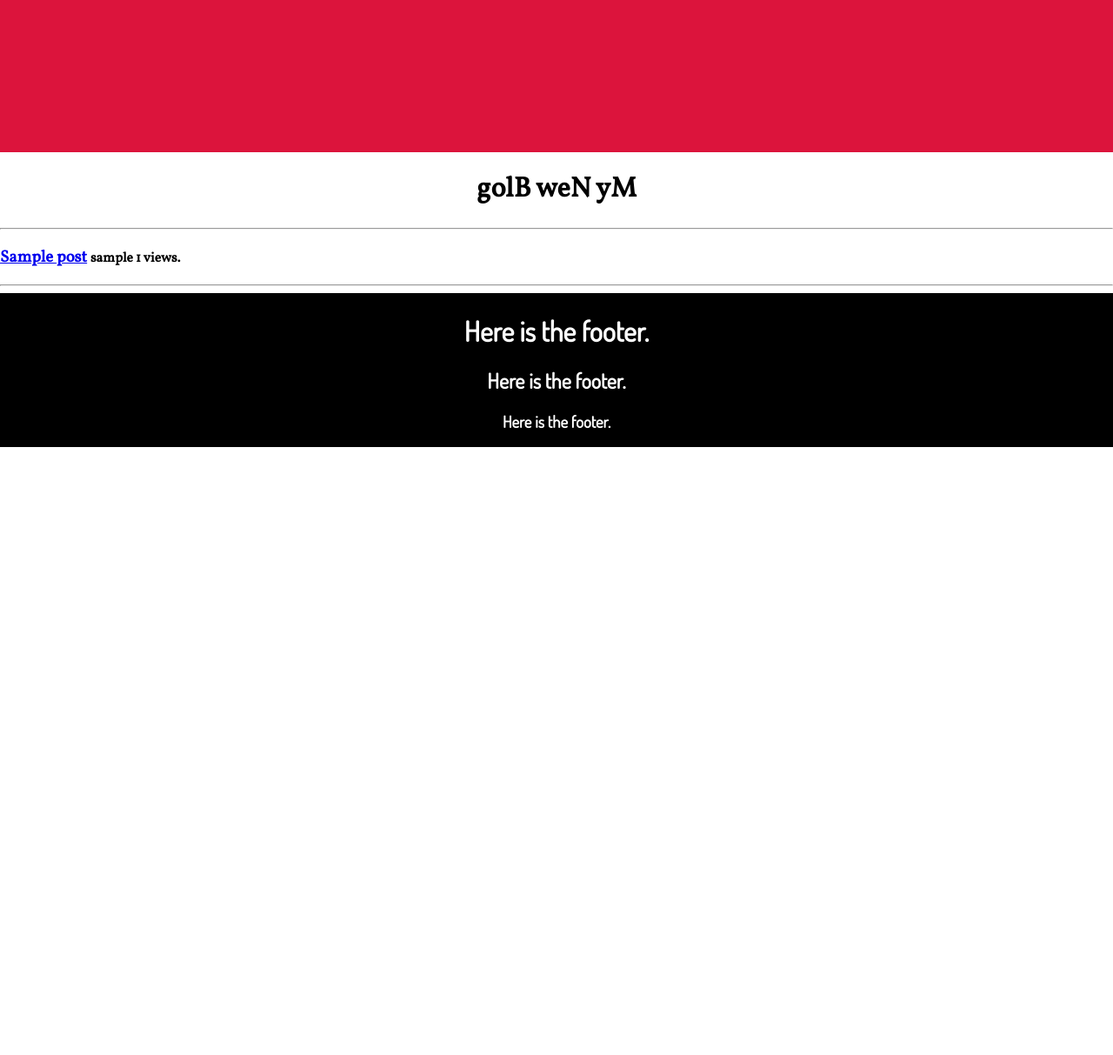
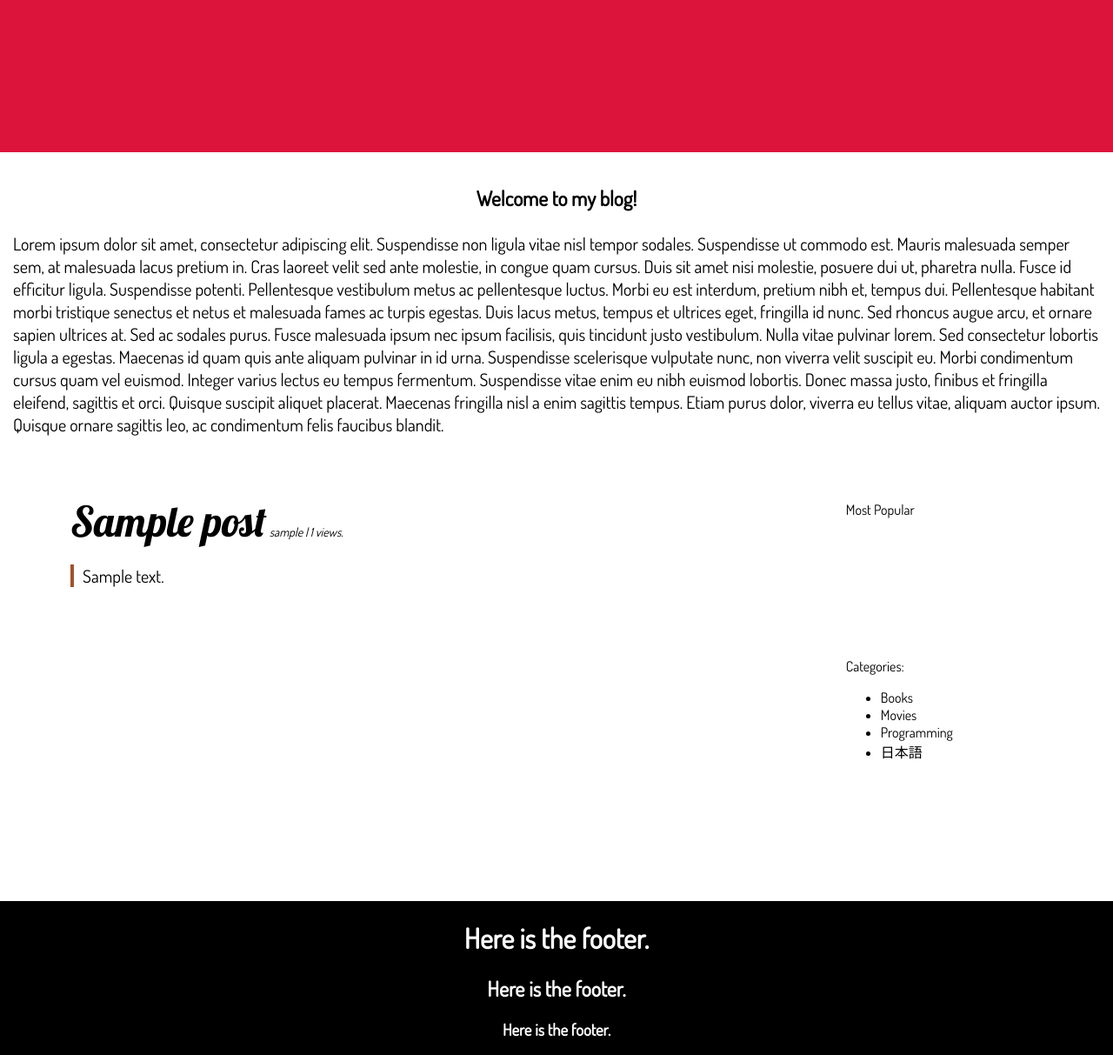
Before and after one commit to armut/cevizinalti, a Django app: page / in a window 1280 px wide. Shown: the whole page at 87% size. Before the commit the page ends 514 px from the top, so only its background shows below. Run offline with Django 3.2, Linux system fonts and the light colour scheme; tables that the repository leaves empty hold one stand-in row (values such as "Sample post"); some libraries are stand-ins or nearby versions.

Commit message:
Home page responsibly redesigned.

```diff
--- a/articles/static/articles/main.css
+++ b/articles/static/articles/main.css
@@ -11,7 +11,7 @@ html {
 }
 
 body {
-    font-family: 'Vollkorn', serif;
+    font-family: 'Dosis', serif;
     margin: 0;
     padding: 0;
 }
@@ -105,3 +105,38 @@ div#eastcoast {
     color: white;
     font-family: 'Dosis', sans-serif;
 }
+
+
+
+/* home.html */
+.selamlik {
+    font-size: 20px;
+    padding: 15px;
+}
+
+.post-preview {
+    padding: 1px;
+    margin-left: 5em;
+    margin-top: 2em;
+    margin-bottom: 2em;
+}
+.post-link, .post-link:visited {
+    font-size: 3em;
+    color: black;
+    text-decoration: none;
+    font-family: 'Lobster', cursive;
+}
+.post-link:hover {
+    color: darkSlateBlue;
+    text-decoration: underline;
+}
+.post-description {
+    font-size: 14px;
+    font-style: italic;
+}
+.post-truncated {
+    font-size: 20px;
+    padding-left: 10px;
+    border-left: 4px solid sienna;
+}
+/* home.html */
--- a/articles/static/articles/small.css
+++ b/articles/static/articles/small.css
@@ -4,7 +4,7 @@ html {
 }
 
 body {
-    font-family: 'Vollkorn', serif;
+    font-family: 'Dosis', serif;
     margin: 0;
     padding: 0;
 }
@@ -88,3 +88,38 @@ div#eastcoast {
     color: white;
     font-family: 'Dosis', sans-serif;
 }
+
+
+
+/* home.html */
+.selamlik {
+    font-size: 20px;
+    padding: 15px;
+}
+
+.post-preview {
+    padding: 1px;
+    margin-left: 5px;
+    margin-top: 2em;
+    margin-bottom: 2em;
+}
+.post-link, .post-link:visited {
+    font-size: 25px;
+    color: black;
+    text-decoration: none;
+    font-family: 'Lobster', cursive;
+}
+.post-link:hover {
+    color: darkSlateBlue;
+    text-decoration: underline;
+}
+.post-description {
+    font-size: 14px;
+    font-style: italic;
+}
+.post-truncated {
+    font-size: 20px;
+    padding-left: 10px;
+    border-left: 4px solid sienna;
+}
+/* home.html */
--- a/articles/templates/articles/home.html
+++ b/articles/templates/articles/home.html
@@ -2,13 +2,40 @@
 {% block title %}Home Page{% endblock %}
 
 {% block content %}
-    <h1 style="text-align: center">golB weN yM</h1>
-    {% for post in posts %}
-        <hr>
-        <h3>
-            <a href="{{ post.get_absolute_url }}">{{ post.title }}</a>
-            <small>{{ post.author }} {{ post.view_count }} views.</small>
-        </h3>
-        <hr>
-    {% endfor %}
-{% endblock %}
+
+    <div class="selamlik">
+        <h3 style="text-align: center">Welcome to my blog!</h3>
+        <p> Lorem ipsum dolor sit amet, consectetur adipiscing elit. Suspendisse non ligula vitae nisl tempor sodales. Suspendisse ut commodo est. Mauris malesuada semper sem, at malesuada lacus pretium in. Cras laoreet velit sed ante molestie, in congue quam cursus. Duis sit amet nisi molestie, posuere dui ut, pharetra nulla. Fusce id efficitur ligula. Suspendisse potenti. Pellentesque vestibulum metus ac pellentesque luctus. Morbi eu est interdum, pretium nibh et, tempus dui. Pellentesque habitant morbi tristique senectus et netus et malesuada fames ac turpis egestas. Duis lacus metus, tempus et ultrices eget, fringilla id nunc. Sed rhoncus augue arcu, et ornare sapien ultrices at. Sed ac sodales purus. Fusce malesuada ipsum nec ipsum facilisis, quis tincidunt justo vestibulum. Nulla vitae pulvinar lorem. Sed consectetur lobortis ligula a egestas.
+
+        Maecenas id quam quis ante aliquam pulvinar in id urna. Suspendisse scelerisque vulputate nunc, non viverra velit suscipit eu. Morbi condimentum cursus quam vel euismod. Integer varius lectus eu tempus fermentum. Suspendisse vitae enim eu nibh euismod lobortis. Donec massa justo, finibus et fringilla eleifend, sagittis et orci. Quisque suscipit aliquet placerat. Maecenas fringilla nisl a enim sagittis tempus. Etiam purus dolor, viverra eu tellus vitae, aliquam auctor ipsum. Quisque ornare sagittis leo, ac condimentum felis faucibus blandit. </p>
+    </div>
+
+    <div class="coasts">
+        <div id="westcoast">
+             {% for post in posts %}
+                <div class="post-preview">
+                    <a class="post-link" href="{{ post.get_absolute_url }}">{{ post.title }}</a>
+                    <small class="post-description">{{ post.author }} | {{ post.view_count }} views.</small>
+                    <p class="post-truncated">{{ post.content|truncatewords:40 }}</p>
+                </div>
+            {% endfor %}
+        </div>
+
+        <div id="eastcoast">
+            <div class="func">
+                <p>Most Popular</p>
+            </div>
+
+            <div class="func">
+                <p>Categories:</p>
+                <ul>
+                    <li>Books</li>
+                    <li>Movies</li>
+                    <li>Programming</li>
+                    <li>日本語</li>
+                </ul>
+            </div>
+        </div>
+    </div>
+
+    {% endblock %}
```
Also changed, not shown: articles/static/articles/medium.css (+37 -2 lines).
